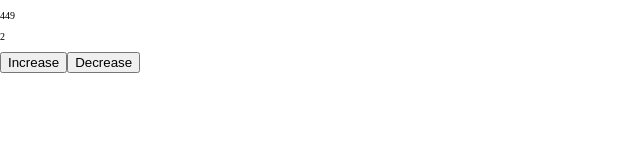
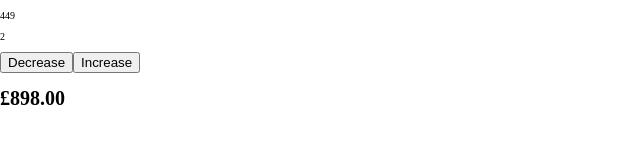
Before and after one commit to sultanp91/shopping-cart, a React (Create React App) app: page /cart in a window 1280 px wide. Shown: the part 220-364 px from the top of the page, without its empty margins (0-640 px from the left). Built offline with nearby package versions, Linux system fonts and the light colour scheme.

Commit message:
updated cart page to evaluate order total

```diff
--- a/src/components/Cart.js
+++ b/src/components/Cart.js
@@ -17,10 +17,14 @@ function Cart() {
             itemSku={item.sku}
             itemBasket={item.basket}
             itemImage1={item.img1}
-            itemImage2={item.img2}
-            itemImage3={item.img3}
           />
         ))}
+      <h1>
+        £
+        {state
+          .reduce((acc, item) => acc + item.basket * item.price, 0)
+          .toFixed(2)}
+      </h1>
     </div>
   );
 }
--- a/src/components/CartItem.js
+++ b/src/components/CartItem.js
@@ -7,9 +7,21 @@ function CartItem({ itemName, itemPrice, itemSku, itemBasket, itemImage1 }) {
   return (
     <div className='cart-item'>
       <h3>{itemName}</h3>
-      <img src={`./img/${itemImage1}.jpg`} alt='dss' />
+      <img src={`./img/${itemImage1}.jpg`} alt={`${itemName}`} />
       <p>{itemPrice}</p>
       <p>{itemBasket}</p>
+
+      <button
+        type='button'
+        onClick={() =>
+          dispatch({
+            type: 'decrement',
+            payload: itemSku,
+          })
+        }
+      >
+        {itemBasket === 1 ? 'Del' : 'Decrease'}
+      </button>
 
       <button
         type='button'
@@ -22,17 +34,6 @@ function CartItem({ itemName, itemPrice, itemSku, itemBasket, itemImage1 }) {
       >
         Increase
       </button>
-      <button
-        type='button'
-        onClick={() =>
-          dispatch({
-            type: 'decrement',
-            payload: itemSku,
-          })
-        }
-      >
-        Decrease
-      </button>
     </div>
   );
 }
--- a/src/components/Nav.js
+++ b/src/components/Nav.js
@@ -17,7 +17,7 @@ function Nav() {
         </Link>
         <Link to='/cart'>
           <li>Cart</li>
-          Basket count: {state.reduce((a, item) => a + item.basket, 0)}
+          Basket count: {state.reduce((acc, item) => acc + item.basket, 0)}
         </Link>
       </ul>
     </div>
```
